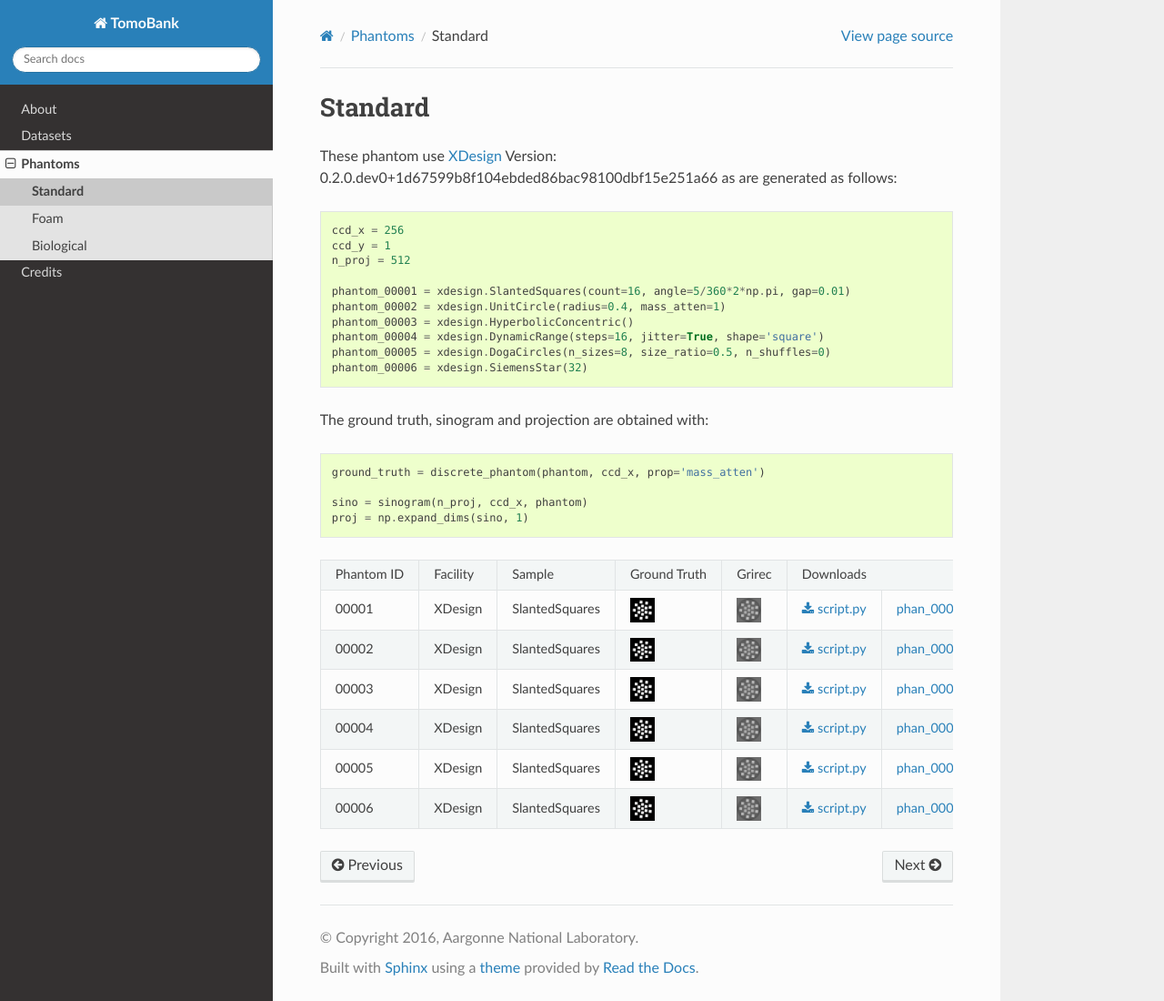
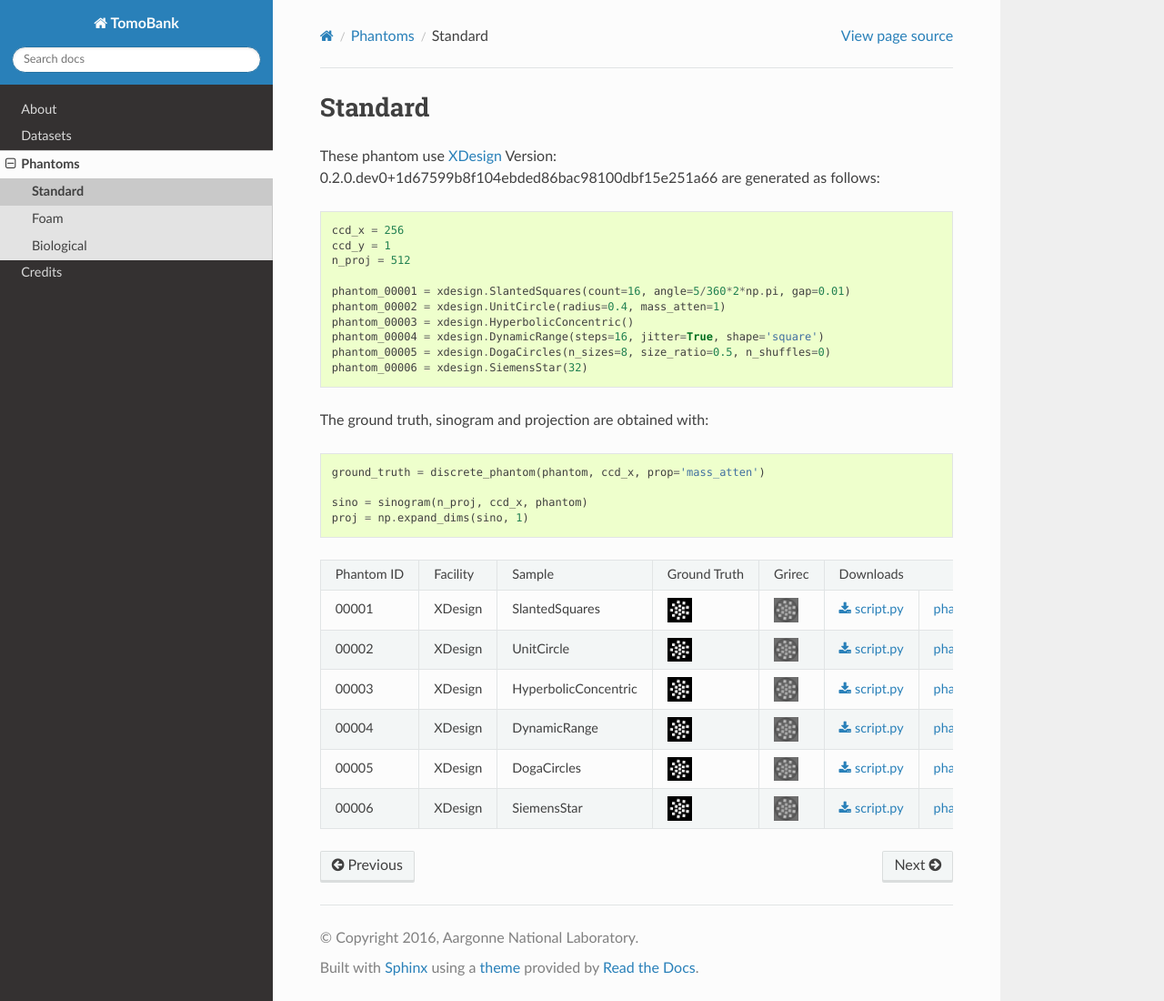
Before and after one commit to tomography/tomobank, a Sphinx documentation site: the page built from docs/source/phantom/docs.phantom.standard.rst, in a window 1280 px wide and 1100 px high. Shown: the whole window at 91% size. Built offline with Sphinx 7.4.7 and the Read the Docs theme 2.0.0, drawn with Linux system fonts in a browser that asks for light colours.

Commit message:
added standard phantoms

```diff
--- a/docs/source/phantom/docs.phantom.standard.rst
+++ b/docs/source/phantom/docs.phantom.standard.rst
@@ -80,8 +80,7 @@ Standard
 .. _phan_00006: https://www.globus.org/app/transfer?origin_id=e133a81a-6d04-11e5-ba46-22000b92c6ec&origin_path=%2Ftomobank%2F/
 
 These phantom use `XDesign <http://myxdesign.readthedocs.io/>`_
-Version: 0.2.0.dev0+1d67599b8f104ebded86bac98100dbf15e251a66
-as are generated as follows:
+Version: 0.2.0.dev0+1d67599b8f104ebded86bac98100dbf15e251a66 are generated as follows:
 
 .. code:: python
 
@@ -105,18 +104,18 @@ The ground truth, sinogram and projection are obtained with:
     sino = sinogram(n_proj, ccd_x, phantom)
     proj = np.expand_dims(sino, 1)
 
-+---------------+----------------+------------------+--------------+------------+---------------------------------------------------+
-|  Phantom ID   |    Facility    |    Sample        | Ground Truth |  Grirec    |                     Downloads                     |
-+---------------+----------------+------------------+--------------+------------+-------------------------+-------------------------+
-|     00001     |    XDesign     |  SlantedSquares  |  |gt00001|   | |rec00001| |      |phan_00001|       |       phan_00001_       |
-+---------------+----------------+------------------+--------------+------------+-------------------------+-------------------------+
-|     00002     |    XDesign     |  SlantedSquares  |  |gt00002|   | |rec00002| |      |phan_00002|       |       phan_00002_       |
-+---------------+----------------+------------------+--------------+------------+-------------------------+-------------------------+
-|     00003     |    XDesign     |  SlantedSquares  |  |gt00003|   | |rec00003| |      |phan_00003|       |       phan_00003_       |
-+---------------+----------------+------------------+--------------+------------+-------------------------+-------------------------+
-|     00004     |    XDesign     |  SlantedSquares  |  |gt00004|   | |rec00004| |      |phan_00004|       |       phan_00004_       |
-+---------------+----------------+------------------+--------------+------------+-------------------------+-------------------------+
-|     00005     |    XDesign     |  SlantedSquares  |  |gt00005|   | |rec00005| |      |phan_00005|       |       phan_00005_       |
-+---------------+----------------+------------------+--------------+------------+-------------------------+-------------------------+
-|     00006     |    XDesign     |  SlantedSquares  |  |gt00006|   | |rec00006| |      |phan_00006|       |       phan_00006_       |
-+---------------+----------------+------------------+--------------+------------+-------------------------+-------------------------+
++---------------+----------------+------------------------+--------------+------------+-------------------------+-------------------------+
+|  Phantom ID   |    Facility    |    Sample              | Ground Truth |  Grirec    |                     Downloads                     |
++---------------+----------------+------------------------+--------------+------------+-------------------------+-------------------------+
+|     00001     |    XDesign     |  SlantedSquares        |  |gt00001|   | |rec00001| |      |phan_00001|       |       phan_00001_       |
++---------------+----------------+------------------------+--------------+------------+-------------------------+-------------------------+
+|     00002     |    XDesign     |  UnitCircle            |  |gt00002|   | |rec00002| |      |phan_00002|       |       phan_00002_       |
++---------------+----------------+------------------------+--------------+------------+-------------------------+-------------------------+
+|     00003     |    XDesign     |  HyperbolicConcentric  |  |gt00003|   | |rec00003| |      |phan_00003|       |       phan_00003_       |
++---------------+----------------+------------------------+--------------+------------+-------------------------+-------------------------+
+|     00004     |    XDesign     |  DynamicRange          |  |gt00004|   | |rec00004| |      |phan_00004|       |       phan_00004_       |
++---------------+----------------+------------------------+--------------+------------+-------------------------+-------------------------+
+|     00005     |    XDesign     |  DogaCircles           |  |gt00005|   | |rec00005| |      |phan_00005|       |       phan_00005_       |
++---------------+----------------+------------------------+--------------+------------+-------------------------+-------------------------+
+|     00006     |    XDesign     |  SiemensStar           |  |gt00006|   | |rec00006| |      |phan_00006|       |       phan_00006_       |
++---------------+----------------+------------------------+--------------+------------+-------------------------+-------------------------+
```
